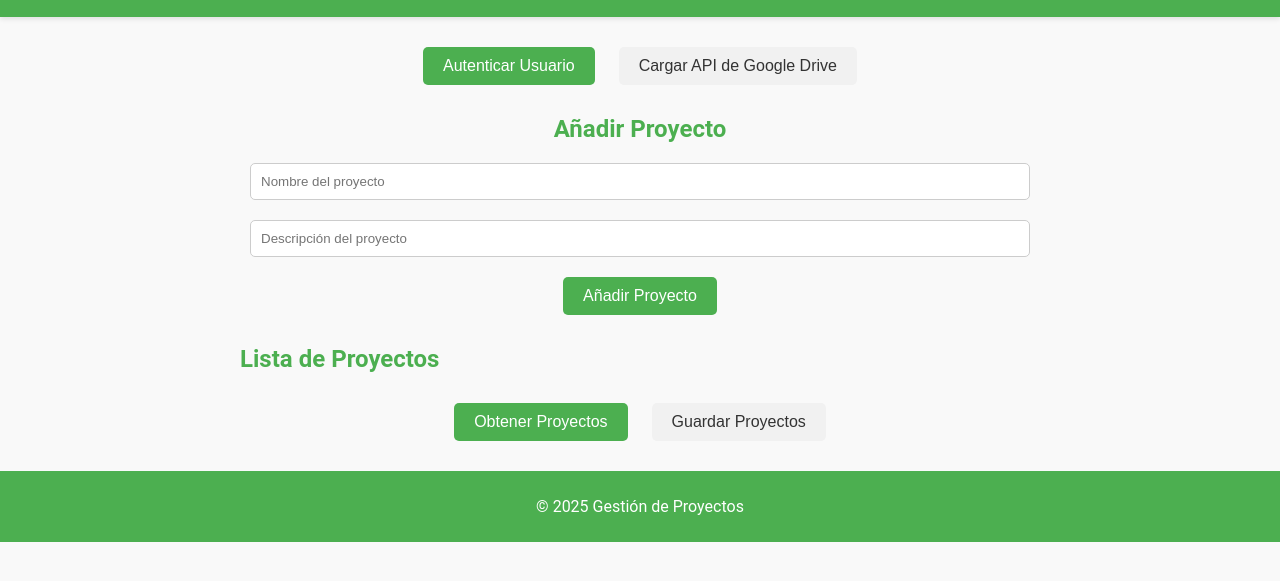
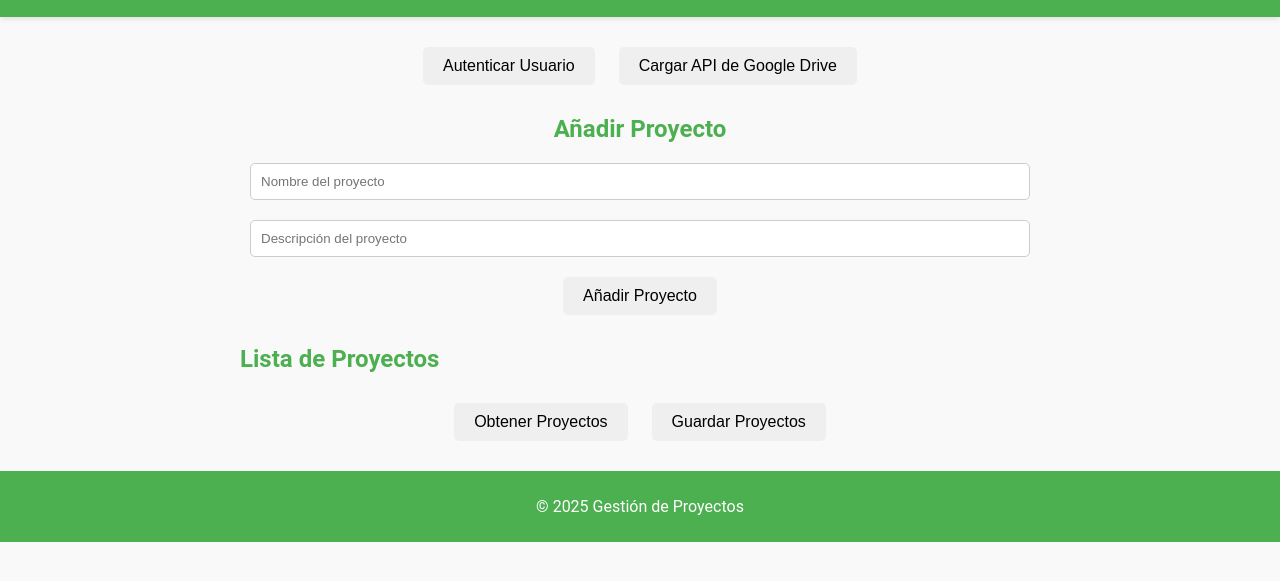
Before and after one commit to Nightmareglioficial/MyProyects, a plain HTML site: page index.html in a window 1280 px wide. Shown: the part 61-642 px from the top of the page. Drawn offline with Linux system fonts and the light colour scheme.

Commit message:
Update index.html

```diff
--- a/index.html
+++ b/index.html
@@ -7,6 +7,9 @@
   <link rel="stylesheet" href="style.css">
 </head>
 <body>
+  <!-- Fondo animado -->
+  <div class="background-animation"></div>
+
   <header>
     <h1>Gestión de Proyectos</h1>
   </header>
@@ -15,8 +18,8 @@
     <!-- Botones de autenticación y carga de API -->
     <section class="auth-section">
       <div class="button-container">
-        <button id="authenticate" class="btn primary-btn">Autenticar Usuario</button>
-        <button id="load" class="btn secondary-btn">Cargar API de Google Drive</button>
+        <button id="authenticate" class="btn">Autenticar Usuario</button>
+        <button id="load" class="btn">Cargar API de Google Drive</button>
       </div>
     </section>
 
@@ -26,7 +29,7 @@
       <form class="project-form">
         <input type="text" id="new-project-name" placeholder="Nombre del proyecto" class="input-field">
         <input type="text" id="new-project-description" placeholder="Descripción del proyecto" class="input-field">
-        <button id="add" class="btn primary-btn">Añadir Proyecto</button>
+        <button id="add" class="btn">Añadir Proyecto</button>
       </form>
     </section>
 
@@ -38,8 +41,8 @@
 
     <!-- Botones para interactuar con proyectos -->
     <section class="button-container">
-      <button id="retrieve" class="btn primary-btn">Obtener Proyectos</button>
-      <button id="save" class="btn secondary-btn">Guardar Proyectos</button>
+      <button id="retrieve" class="btn">Obtener Proyectos</button>
+      <button id="save" class="btn">Guardar Proyectos</button>
     </section>
   </main>
 
@@ -50,4 +53,4 @@
   <script src="https://apis.google.com/js/api.js"></script>
   <script src="projects.js"></script>
 </body>
-          </html>
+      </html>
```
